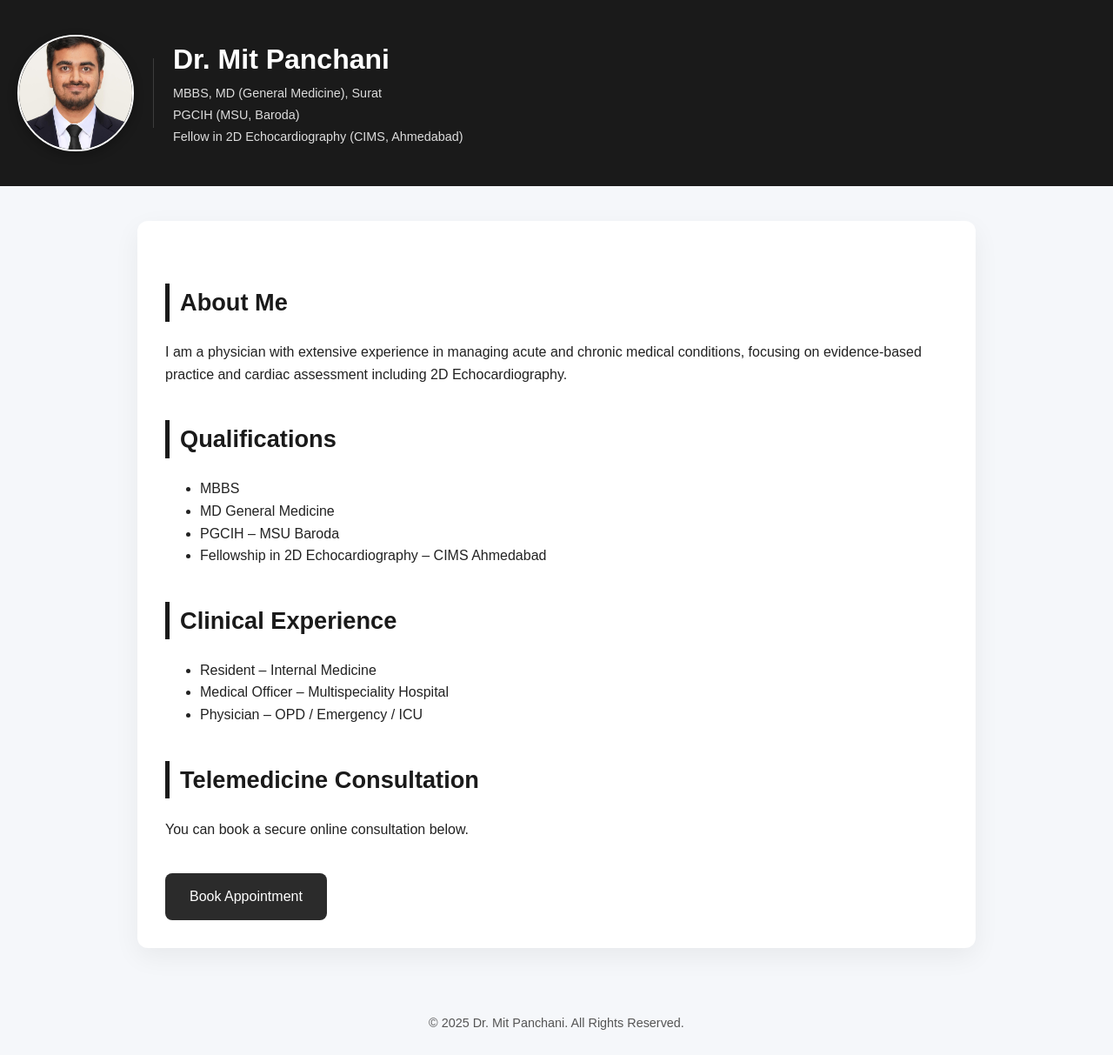
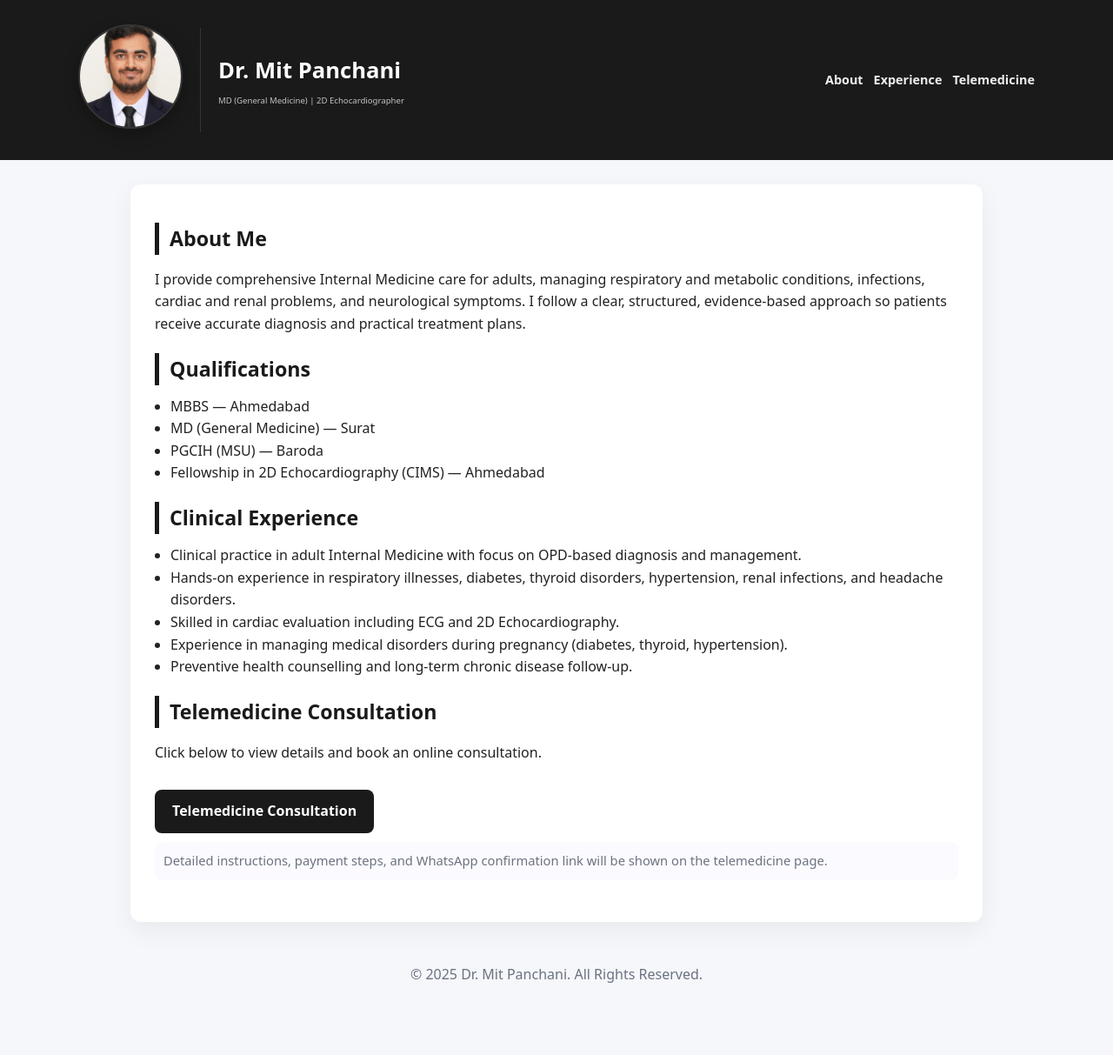
Before and after one commit to drmjp93/drmjp93.github.io, a plain HTML site: page index.html in a window 1280 px wide. Shown: the whole page at 87% size. After the commit the page ends 1153 px from the top, so only its background shows below. Drawn offline with Linux system fonts and the light colour scheme.

Commit message:
Refactor index.html for better structure and styling
Updated HTML structure and styles for improved semantics and aesthetics.

```diff
--- a/index.html
+++ b/index.html
@@ -1,161 +1,134 @@
-<!DOCTYPE html>
+<!doctype html>
 <html lang="en">
 <head>
-  <meta charset="UTF-8" />
-  <meta name="viewport" content="width=device-width, initial-scale=1.0" />
+  <meta charset="utf-8" />
+  <meta name="viewport" content="width=device-width,initial-scale=1" />
   <title>Dr. Mit Panchani | Profile</title>
+  <meta name="description" content="Dr Mit Panchani — Internal Medicine physician and 2D Echocardiography fellow. OPD care, telemedicine, chronic disease management." />
 
   <style>
-    body {
-      margin: 0;
-      font-family: Arial, sans-serif;
-      background: #f5f7fa;
-      color: #222;
-      line-height: 1.6;
+    :root {
+      --bg:#f5f7fa;
+      --card:#ffffff;
+      --text:#222;
+      --muted:#6b7280;
+      --accent:#1a1a1a;
     }
 
-    /* ANIMATIONS ------------------------------------------------------ */
-    @keyframes fadeIn {
-      from { opacity: 0; }
-      to { opacity: 1; }
+    *{ box-sizing:border-box; }
+
+    body {
+      margin:0;
+      font-family:system-ui,-apple-system,"Segoe UI",Roboto,Arial,sans-serif;
+      background:var(--bg);
+      color:var(--text);
+      line-height:1.6;
+      -webkit-font-smoothing:antialiased;
     }
 
-    @keyframes slideIn {
-      from { opacity: 0; transform: translateY(-15px); }
-      to { opacity: 1; transform: translateY(0); }
+    @media (prefers-reduced-motion: reduce){
+      *{ animation-duration:0.001ms !important; animation-iteration-count:1 !important; transition-duration:0.001ms !important; }
     }
 
-    @keyframes fadeUp {
-      from { opacity: 0; transform: translateY(18px); }
-      to { opacity: 1; transform: translateY(0); }
-    }
+    @keyframes fadeIn { from{opacity:0} to{opacity:1} }
+    @keyframes slideIn { from{opacity:0; transform:translateY(-12px)} to{opacity:1; transform:translateY(0)} }
+    @keyframes fadeUp { from{opacity:0; transform:translateY(18px)} to{opacity:1; transform:translateY(0)} }
 
-    .fade-in { animation: fadeIn 1.2s ease-out; }
-    .slide-in { animation: slideIn 1.1s ease-out; }
-    .fade-up { animation: fadeUp 1.1s ease-out; }
+    .fade-in{ animation:fadeIn 1s ease-out; }
+    .slide-in{ animation:slideIn .9s ease-out; }
+    .fade-up{ animation:fadeUp 1s ease-out; }
 
-    /* HEADER ---------------------------------------------------------- */
     header {
-      background: #1a1a1a;
-      color: white;
-      padding: 40px 20px;
+      background:var(--accent);
+      color:#fff;
+      padding:28px 20px;
     }
 
     .header-flex {
-      display: flex;
-      align-items: center;
-      gap: 22px;
+      display:flex;
+      align-items:center;
+      gap:20px;
+      max-width:1100px;
+      margin:0 auto;
     }
 
-    /* PHOTO ----------------------------------------------------------- */
-    .profile-photo-container {
-      flex: 0 0 130px;
-      display: flex;
-      align-items: center;
-      justify-content: center;
+    .profile-photo-container { flex:0 0 120px; }
+    .profile-photo {
+      width:120px;
+      height:120px;
+      border-radius:50%;
+      object-fit:cover;
+      object-position:50% 25%;
+      border:2px solid rgba(255,255,255,0.12);
+      box-shadow:0 6px 18px rgba(0,0,0,0.28);
     }
 
-    .profile-photo {
-      width: 130px;
-      height: 130px;
-      border-radius: 50%;
-      object-fit: cover;
-      object-position: 50% 32%;
-      border: 2px solid white;
-      box-shadow: 0 4px 12px rgba(0,0,0,0.3);
-      flex-shrink: 0;
-      animation: fadeIn 1.2s ease-out;   /* image fade-in */
+    .separator { width:1px; height:120px; background:rgba(255,255,255,0.12); }
+
+    .header-text h1 { margin:0; font-size:1.6rem; }
+    .header-text p { margin:6px 0 0; font-size:0.6rem; opacity:0.74; }
+
+    .nav { margin-left:auto; display:flex; gap:12px; }
+    .nav a {
+      color:rgba(255,255,255,0.92);
+      text-decoration:none;
+      font-weight:600;
+      font-size:0.9rem;
+    }
+    .nav a:hover { text-decoration:underline; }
+
+    main.container {
+      width:92%;
+      max-width:980px;
+      margin:28px auto;
+      background:var(--card);
+      padding:28px;
+      border-radius:12px;
+      box-shadow:0 10px 30px rgba(15,15,15,0.06);
     }
 
-    /* SEPARATOR ------------------------------------------------------- */
-    .separator {
-      width: 1px;
-      height: 80px;
-      background: rgba(255,255,255,0.15);
+    section { margin-bottom:20px; }
+
+    h2 {
+      border-left:5px solid var(--accent);
+      padding-left:12px;
+      margin-top:16px;
+      margin-bottom:12px;
+      font-size:1.45rem;
+      color:var(--accent);
     }
 
-    /* HEADER TEXT ----------------------------------------------------- */
-    .header-text h1 {
-      margin: 0;
-      font-size: 2rem;
-      color: white;
-      animation: slideIn 1.1s ease-out;   /* name slide-in */
+    ul.clean { padding-left:18px; margin:8px 0; }
+
+    .appointment-btn {
+      display:inline-block;
+      margin-top:14px;
+      padding:12px 20px;
+      border-radius:8px;
+      background:var(--accent);
+      color:#fff;
+      text-decoration:none;
+      font-weight:700;
+      transition:transform .18s ease, background .18s ease;
     }
 
-    .header-text p {
-      margin: 2px 0;
-      font-size: 0.9rem;
-      opacity: 0.85;
-      animation: fadeIn 1.2s ease-out;    /* subtle fade */
+    .appointment-btn:hover { transform:scale(1.03); background:#000; }
+
+    .small-note {
+      font-size:0.92rem;
+      color:var(--muted);
+      background:#fbfbff;
+      padding:10px;
+      border-radius:8px;
+      margin-top:10px;
     }
 
-    /* CONTENT --------------------------------------------------------- */
-    .container {
-      width: 92%;
-      max-width: 900px;
-      margin: 40px auto;
-      background: white;
-      padding: 32px;
-      border-radius: 12px;
-      box-shadow: 0 10px 30px rgba(15,15,15,0.06);
-    }
-
-    h2 {
-      border-left: 5px solid #1a1a1a;
-      padding-left: 12px;
-      margin-top: 40px;
-      font-size: 1.7rem;
-      color: #1a1a1a;
-      animation: fadeUp 1.1s ease-out;
-    }
-
-    ul, p {
-      animation: fadeUp 1.1s ease-out;
-    }
-
-    /* BUTTON ---------------------------------------------------------- */
-    .appointment-btn {
-      display: inline-block;
-      margin-top: 22px;
-      padding: 14px 28px;
-      background: #2b2b2b;
-      color: white;
-      text-decoration: none;
-      border-radius: 8px;
-      transition: transform 0.25s ease, background 0.25s ease;
-      animation: fadeUp 1.2s ease-out;
-    }
-
-    .appointment-btn:hover {
-      background: #000;
-      transform: scale(1.05);
-    }
-
-    /* FOOTER ---------------------------------------------------------- */
-    footer {
-      text-align: center;
-      padding: 25px;
-      font-size: 0.9rem;
-      color: #555;
-      margin-top: 50px;
-      animation: fadeIn 1.3s ease-out;
-    }
-
-    /* MOBILE ---------------------------------------------------------- */
-    @media (max-width: 600px) {
-      .header-flex {
-        flex-direction: column;
-        text-align: center;
-      }
-
-      .separator {
-        display: none;
-      }
-
-      .header-text h1,
-      .header-text p {
-        text-align: center;
-      }
+    @media (max-width:720px){
+      .header-flex{ flex-direction:column; text-align:center; }
+      .separator{ display:none; }
+      .profile-photo{ width:110px; height:110px; }
+      main.container{ padding:18px; }
+      h2{ font-size:1.28rem; }
     }
   </style>
 </head>
@@ -163,63 +136,76 @@
 <body>
 
   <!-- HEADER -->
-  <header class="fade-in">
+  <header class="fade-in" role="banner">
     <div class="header-flex">
-
       <div class="profile-photo-container">
-        <img
-        src="myphoto.jpg"
-        alt="Dr Mit Panchani"
-        class="profile-photo">
+        <img src="myphoto.jpg" alt="Dr Mit Panchani — Internal Medicine" class="profile-photo" loading="lazy" />
       </div>
 
-      <div class="separator"></div>
+      <div class="separator" aria-hidden="true"></div>
 
       <div class="header-text">
-        <h1>Dr. Mit Panchani</h1>
-        <p>MBBS, MD (General Medicine), Surat</p>
-        <p>PGCIH (MSU, Baroda)</p>
-        <p>Fellow in 2D Echocardiography (CIMS, Ahmedabad)</p>
+        <h1 class="slide-in">Dr. Mit Panchani</h1>
+        <p class="fade-in">MD (General Medicine) | 2D Echocardiographer </p>
       </div>
 
+      <nav class="nav" aria-label="Primary">
+        <a href="#about">About</a>
+        <a href="#experience">Experience</a>
+        <a href="#telemedicine">Telemedicine</a>
+      </nav>
     </div>
   </header>
 
   <!-- MAIN CONTENT -->
-  <div class="container">
+  <main class="container" id="main" role="main">
 
+    <section id="about" class="fade-up">
       <h2>About Me</h2>
       <p>
-      I am a physician with extensive experience in managing acute and chronic
-      medical conditions, focusing on evidence-based practice and cardiac assessment
-      including 2D Echocardiography.
+        I provide comprehensive Internal Medicine care for adults, managing respiratory and metabolic conditions,
+        infections, cardiac and renal problems, and neurological symptoms. I follow a clear, structured, evidence-based approach
+        so patients receive accurate diagnosis and practical treatment plans.
       </p>
+    </section>
 
+    <section id="qualifications" class="fade-up">
       <h2>Qualifications</h2>
-    <ul>
-      <li>MBBS</li>
-      <li>MD General Medicine</li>
-      <li>PGCIH – MSU Baroda</li>
-      <li>Fellowship in 2D Echocardiography – CIMS Ahmedabad</li>
+      <ul class="clean">
+        <li>MBBS — Ahmedabad</li>
+        <li>MD (General Medicine) — Surat</li>
+        <li>PGCIH (MSU) — Baroda</li>
+        <li>Fellowship in 2D Echocardiography (CIMS) — Ahmedabad</li>
       </ul>
+    </section>
 
+    <section id="experience" class="fade-up">
       <h2>Clinical Experience</h2>
-    <ul>
-      <li>Resident – Internal Medicine</li>
-      <li>Medical Officer – Multispeciality Hospital</li>
-      <li>Physician – OPD / Emergency / ICU</li>
+      <ul class="clean">
+        <li>Clinical practice in adult Internal Medicine with focus on OPD-based diagnosis and management.</li>
+        <li>Hands-on experience in respiratory illnesses, diabetes, thyroid disorders, hypertension, renal infections, and headache disorders.</li>
+        <li>Skilled in cardiac evaluation including ECG and 2D Echocardiography.</li>
+        <li>Experience in managing medical disorders during pregnancy (diabetes, thyroid, hypertension).</li>
+        <li>Preventive health counselling and long-term chronic disease follow-up.</li>
       </ul>
+    </section>
 
+    <section id="telemedicine" class="fade-up">
       <h2>Telemedicine Consultation</h2>
-    <p>You can book a secure online consultation below.</p>
+      <p>Click below to view details and book an online consultation.</p>
 
-    <a href="https://tele.mitpanchani.com" class="appointment-btn" target="_blank">
-      Book Appointment
+      <a href="telemedicine.html" class="appointment-btn" aria-label="Open telemedicine page for booking">
+        Telemedicine Consultation
       </a>
 
-  </div>
+      <p class="small-note">
+        Detailed instructions, payment steps, and WhatsApp confirmation link will be shown on the telemedicine page.
+      </p>
+    </section>
 
-  <footer>
+  </main>
+
+  <footer role="contentinfo" style="text-align:center;padding:20px;color:var(--muted)">
     © 2025 Dr. Mit Panchani. All Rights Reserved.
   </footer>
 
```
Lines whose indentation alone changed are shown as unchanged.
